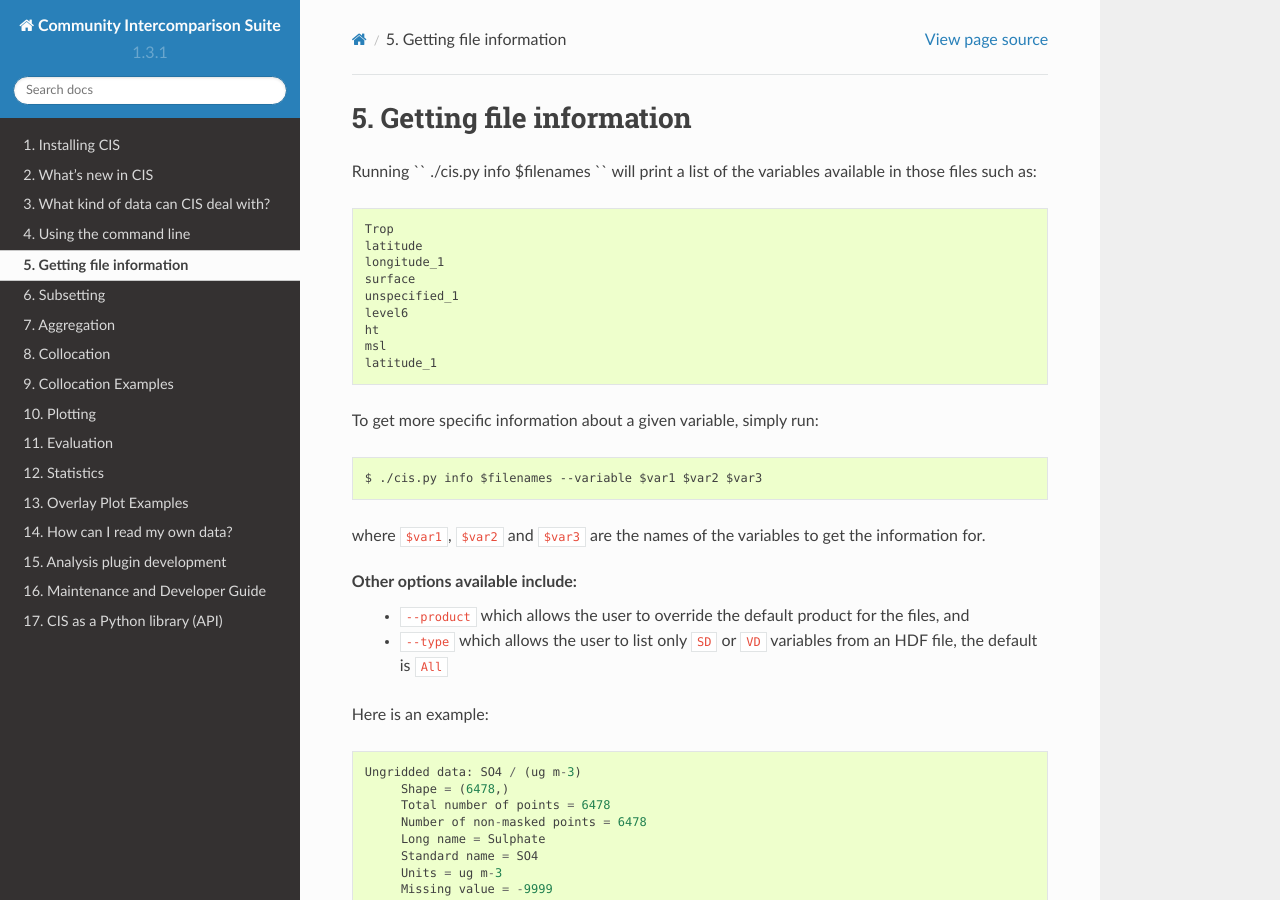
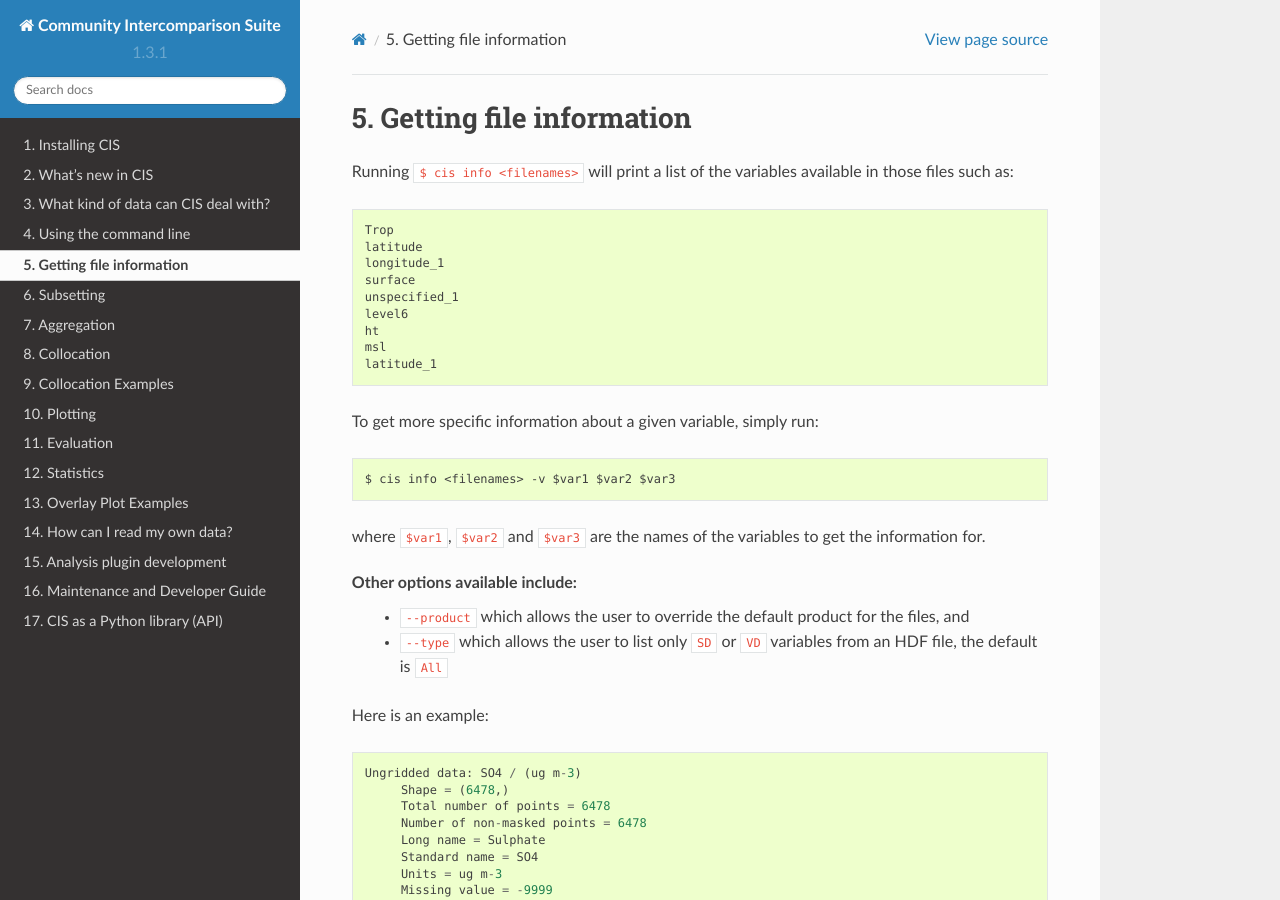
Before and after one commit to cedadev/cis, a Sphinx documentation site: the page built from doc/file_information.rst, in a window 1280 px wide and 900 px high. Built offline with Sphinx 7.4.7 and the Read the Docs theme 2.0.0, drawn with Linux system fonts in a browser that asks for light colours.

Commit message:
Updating info docs to better match other command docs

```diff
--- a/doc/file_information.rst
+++ b/doc/file_information.rst
@@ -2,7 +2,7 @@
 Getting file information
 ========================
 
-Running `` ./cis.py info $filenames `` will print a list of the variables available in those files such as::
+Running ``$ cis info <filenames>`` will print a list of the variables available in those files such as::
 
   Trop
   latitude
@@ -16,7 +16,7 @@ Running `` ./cis.py info $filenames `` will print a list of the variables availa
 
 To get more specific information about a given variable, simply run::
 
-  $ ./cis.py info $filenames --variable $var1 $var2 $var3
+  $ cis info <filenames> -v $var1 $var2 $var3
 
 where ``$var1``, ``$var2`` and ``$var3`` are the names of the variables to get the information for.
 
```
